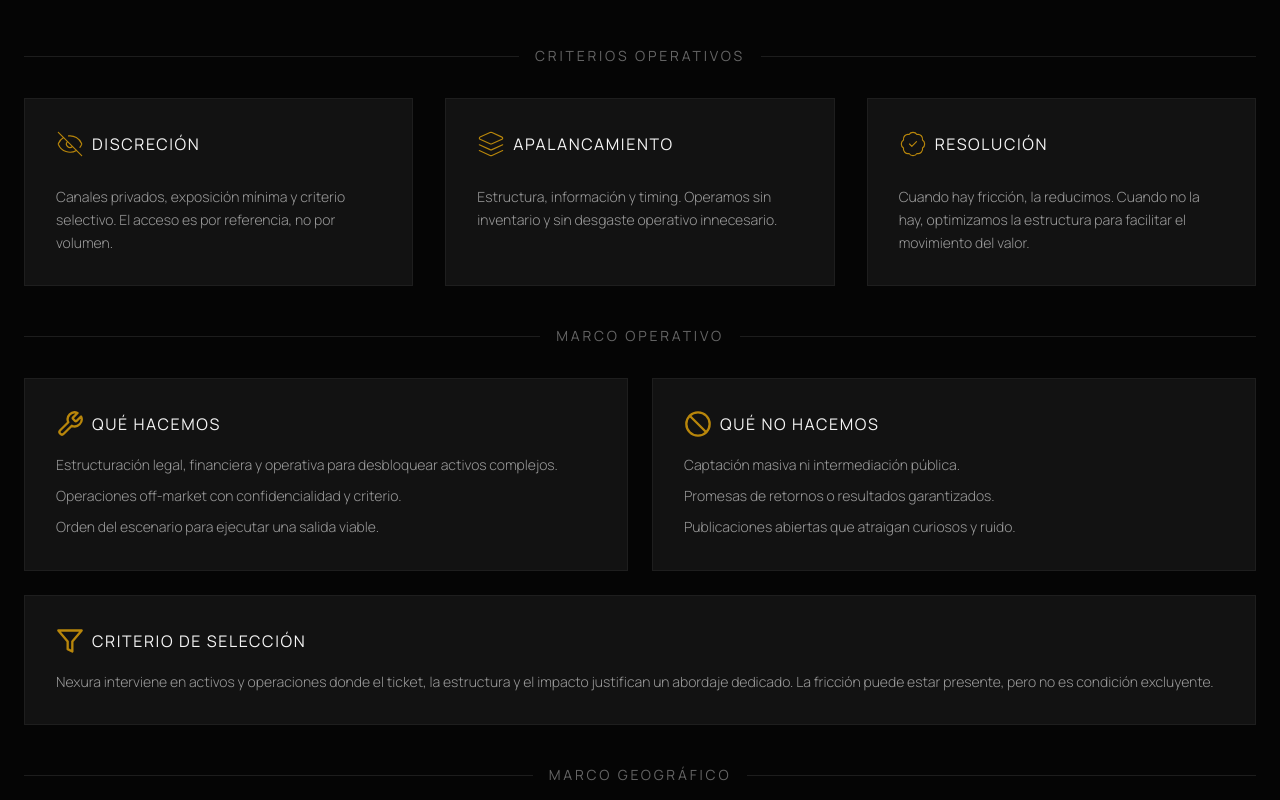
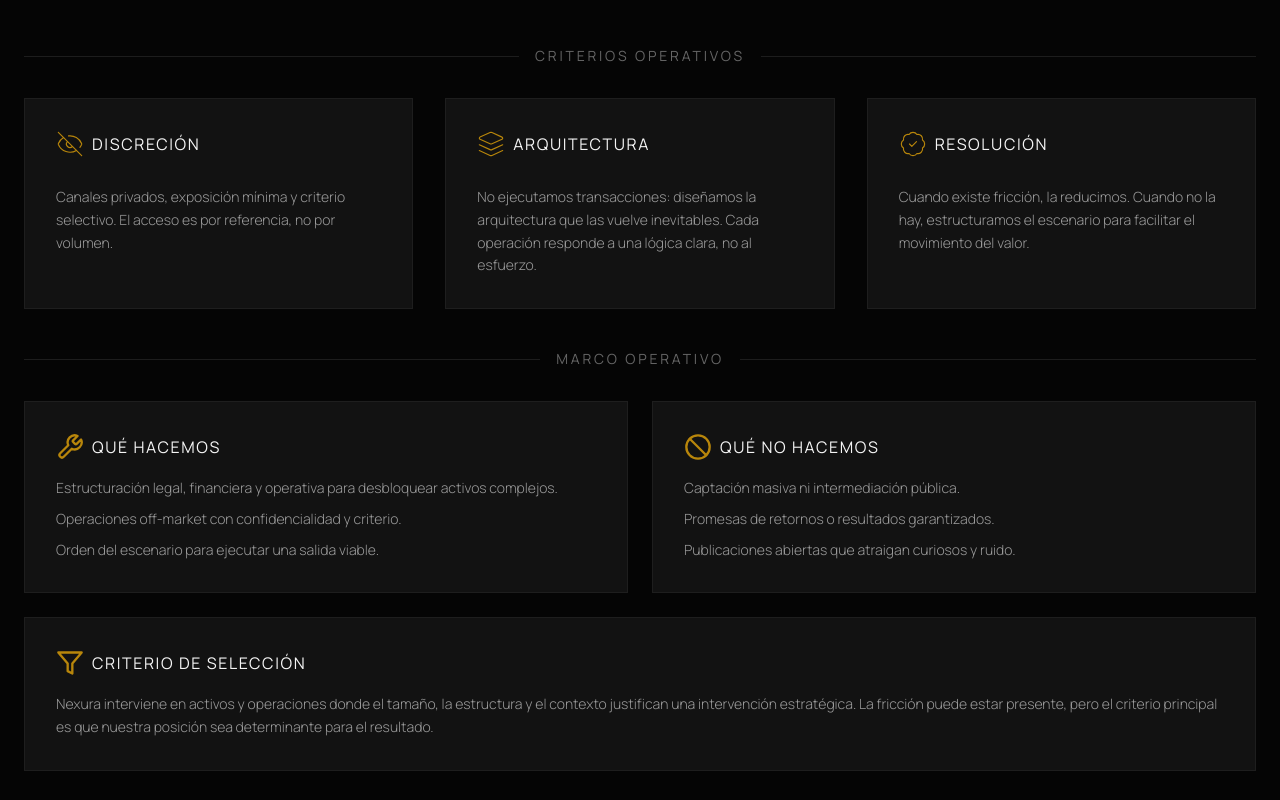
Before and after one commit to free4fun/nexura, a Next.js app: page / in a window 1280 px wide. Shown: the part 1060-1860 px from the top of the page. Built offline with nearby package versions, Linux system fonts and the light colour scheme.

Commit message:
feat: update footer and landing sections content; improve clarity and terminology

```diff
--- a/components/Footer.tsx
+++ b/components/Footer.tsx
@@ -57,8 +57,8 @@
 
                 <p className="text-[10px] text-nexura-white/40 uppercase tracking-widest text-center mb-10">
                     <span className="sm:hidden block">Acceso restringido - Información confidencial</span>
-                    <span className="sm:hidden block mt-1">No constituye oferta pública</span>
-                    <span className="hidden sm:inline">Acceso restringido - Información confidencial - No constituye oferta pública</span>
+                    <span className="sm:hidden block mt-1">No elusión  - No constituye oferta pública</span>
+                    <span className="hidden sm:inline">Acceso restringido - Información confidencial - No elusión - No constituye oferta pública</span>
                 </p>
 
                 <div className="border-t border-nexura-white/5 pt-8">
--- a/components/LandingSections.tsx
+++ b/components/LandingSections.tsx
@@ -169,14 +169,14 @@
                   desc: "Canales privados, exposición mínima y criterio selectivo. El acceso es por referencia, no por volumen."
                 },
                 {
-                    title: "Apalancamiento",
+                    title: "Arquitectura",
                   icon: <Layers className="w-7 h-7 text-nexura-gold shrink-0" strokeWidth={1} />,
-                  desc: "Estructura, información y timing. Operamos sin inventario y sin desgaste operativo innecesario."
+                  desc: "No ejecutamos transacciones: diseñamos la arquitectura que las vuelve inevitables. Cada operación responde a una lógica clara, no al esfuerzo."
                 },
                 {
                     title: "Resolución",
                   icon: <BadgeCheck className="w-7 h-7 text-nexura-gold shrink-0" strokeWidth={1} />,
-                  desc: "Cuando hay fricción, la reducimos. Cuando no la hay, optimizamos la estructura para facilitar el movimiento del valor."
+                  desc: "Cuando existe fricción, la reducimos. Cuando no la hay, estructuramos el escenario para facilitar el movimiento del valor."
                 }
             ].map((item, idx) => (
               <div key={idx} className="group p-6 lg:p-8 ring-1 ring-inset ring-nexura-white/5 md:ring-nexura-white/10 lg:ring-nexura-white/5 bg-nexura-surface hover:ring-nexura-gold/30 transition-all duration-500">
@@ -232,8 +232,7 @@
               Criterio de selección
             </h3>
             <p className="text-sm text-nexura-white/60 font-light leading-relaxed">
-              Nexura interviene en activos y operaciones donde el ticket, la estructura y el impacto justifican un abordaje dedicado.
-              La fricción puede estar presente, pero no es condición excluyente.
+              Nexura interviene en activos y operaciones donde el tamaño, la estructura y el contexto justifican una intervención estratégica. La fricción puede estar presente, pero el criterio principal es que nuestra posición sea determinante para el resultado.
             </p>
           </div>
         </div>
```
